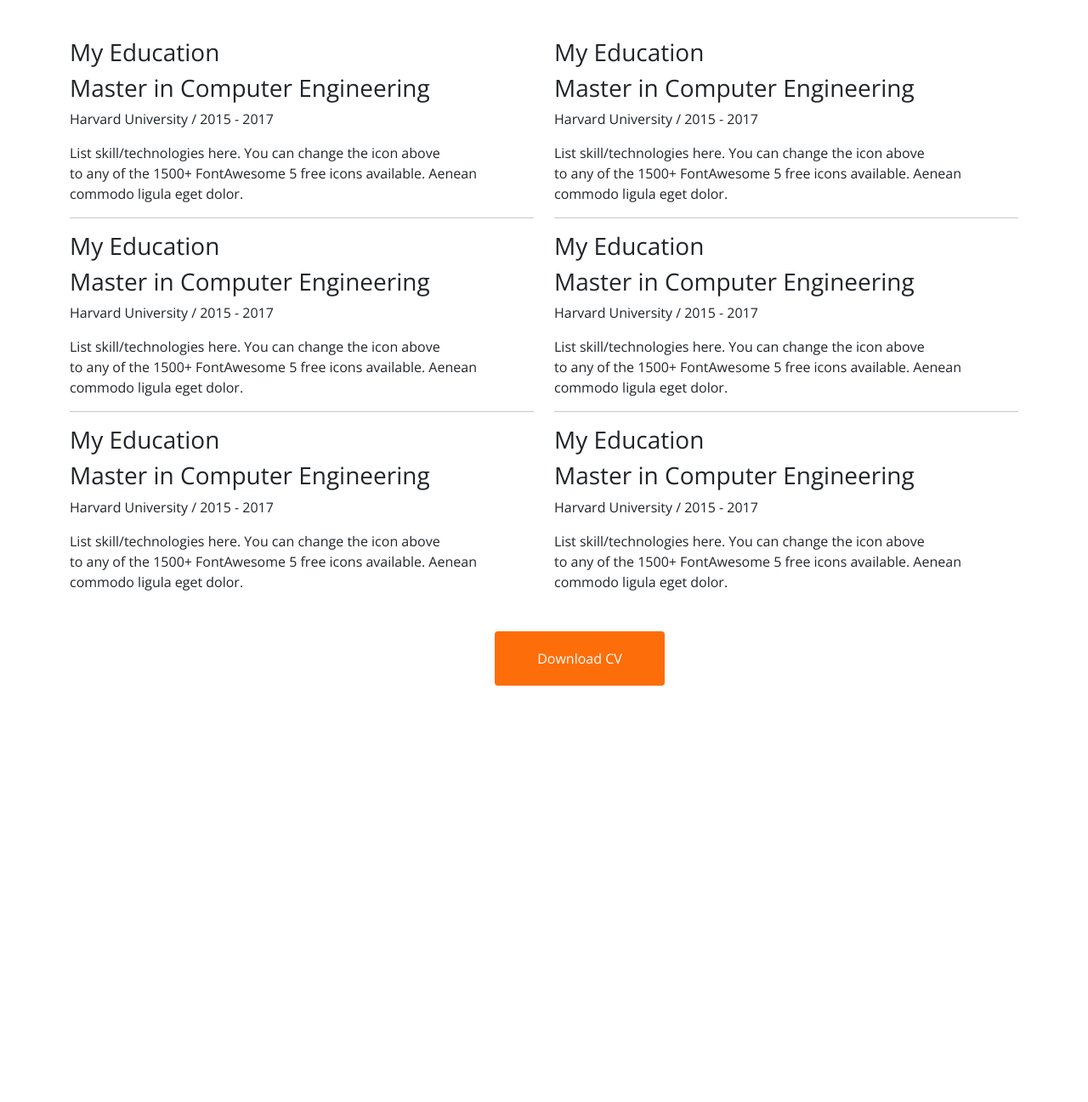
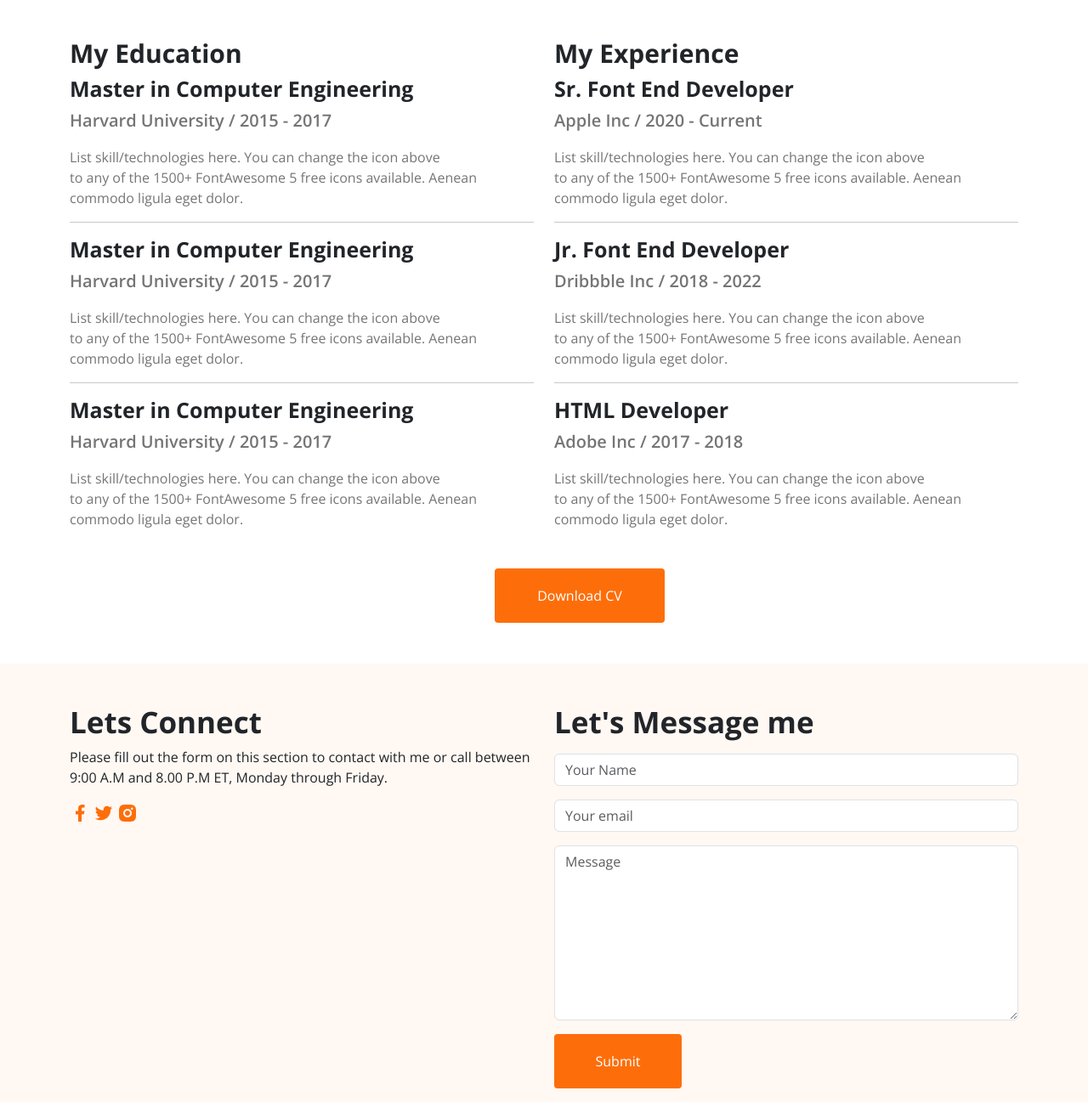
Before and after one commit to Ashfakatonu/dev-portfolio, a plain HTML site: page index.html in a window 1280 px wide. Shown: the part 2227-3524 px from the top of the page at 85% size. Before the commit the page ends 3082 px from the top, so only its background shows below. Drawn offline with nearby package versions, Linux system fonts and the light colour scheme.

Commit message:
All sections structure & design done!

```diff
--- a/index.html
+++ b/index.html
@@ -185,41 +185,41 @@
             <h3 class="text-center" style="font-weight: 700;font-size: 35px;">A summary of My Resume</h3>
             <div class="row mt-5">
                 <div class="col-sm-6 col-md-6 col-lg-6">
-                     <h3>My Education</h3>
-                     <h3>Master in Computer Engineering</h3>
-                     <p>Harvard University / 2015 - 2017</p>
-                     <p>List skill/technologies here. You can change the icon above <br>
+                     <h3 style="font-weight: 700; font-size: 30px;">My Education</h3>
+                     <h3 style="font-weight: 700;font-size: 25px;">Master in Computer Engineering</h3>
+                     <p style="font-weight: 600; font-size: 20px; color: #757575;">Harvard University / 2015 - 2017</p>
+                     <p style="font-weight: 400;  font-size: 16px; color: #757575;">List skill/technologies here. You can change the icon above <br>
                         to any of the 1500+ FontAwesome 5 free icons available. Aenean <br> commodo ligula eget dolor.</p>
                         <hr>
-                        <h3>My Education</h3>
-                     <h3>Master in Computer Engineering</h3>
-                     <p>Harvard University / 2015 - 2017</p>
-                     <p>List skill/technologies here. You can change the icon above <br>
+
+                     <h3  style="font-weight: 700;font-size: 25px;">Master in Computer Engineering</h3>
+                     <p style="font-weight: 600; font-size: 20px; color: #757575;">Harvard University / 2015 - 2017</p>
+                     <p style="font-weight: 400;  font-size: 16px; color: #757575;">List skill/technologies here. You can change the icon above <br>
                         to any of the 1500+ FontAwesome 5 free icons available. Aenean <br> commodo ligula eget dolor.</p>
                         <hr>
-                        <h3>My Education</h3>
-                     <h3>Master in Computer Engineering</h3>
-                     <p>Harvard University / 2015 - 2017</p>
-                     <p>List skill/technologies here. You can change the icon above <br>
+
+                     <h3 style="font-weight: 700;font-size: 25px;">Master in Computer Engineering</h3>
+                     <p style="font-weight: 600; font-size: 20px; color: #757575;">Harvard University / 2015 - 2017</p>
+                     <p style="font-weight: 400;  font-size: 16px; color: #757575;">List skill/technologies here. You can change the icon above <br>
                         to any of the 1500+ FontAwesome 5 free icons available. Aenean <br> commodo ligula eget dolor.</p>
                 </div>
                 <div class="col-sm-6 col-md-6 col-lg-6">
-                    <h3>My Education</h3>
-                    <h3>Master in Computer Engineering</h3>
-                    <p>Harvard University / 2015 - 2017</p>
-                    <p>List skill/technologies here. You can change the icon above <br>
+                    <h3 style="font-weight: 700;font-size: 30px;">My Experience</h3>
+                    <h3 style="font-weight: 700;font-size: 25px;">Sr. Font End Developer</h3>
+                    <p style="font-weight: 600;  font-size: 20px; color: #757575;">Apple Inc / 2020 - Current</p>
+                    <p  style="font-weight: 400;  font-size: 16px; color: #757575;">List skill/technologies here. You can change the icon above <br>
                        to any of the 1500+ FontAwesome 5 free icons available. Aenean <br> commodo ligula eget dolor.</p>
                        <hr>
-                       <h3>My Education</h3>
-                    <h3>Master in Computer Engineering</h3>
-                    <p>Harvard University / 2015 - 2017</p>
-                    <p>List skill/technologies here. You can change the icon above <br>
+
+                    <h3  style="font-weight: 700;font-size: 25px;">Jr. Font End Developer</h3>
+                    <p  style="font-weight: 600;  font-size: 20px; color: #757575;">Dribbble Inc / 2018 - 2022</p>
+                    <p style="font-weight: 400;  font-size: 16px; color: #757575;">List skill/technologies here. You can change the icon above <br>
                        to any of the 1500+ FontAwesome 5 free icons available. Aenean <br> commodo ligula eget dolor.</p>
                        <hr>
-                       <h3>My Education</h3>
-                    <h3>Master in Computer Engineering</h3>
-                    <p>Harvard University / 2015 - 2017</p>
-                    <p>List skill/technologies here. You can change the icon above <br>
+
+                    <h3  style="font-weight: 700;font-size: 25px;">HTML Developer</h3>
+                    <p style="font-weight: 600;  font-size: 20px; color: #757575;">Adobe Inc / 2017 - 2018</p>
+                    <p style="font-weight: 400;  font-size: 16px; color: #757575;">List skill/technologies here. You can change the icon above <br>
                        to any of the 1500+ FontAwesome 5 free icons available. Aenean <br> commodo ligula eget dolor.</p>
                </div>
 
@@ -228,12 +228,44 @@
             <button class="btn-cv ">Download CV</button>
         </div>
             </div>
-
-
-
         </div>
     </section>
 
+     <!------------------------------------------------------------FOOTER & CONTACT--------------------------------------------------------->
+     <section class="footer ">
+      <div class="container ">
+        <div class="row ">
+          <div class="col-sm-3 col-md-6 col-lg-6">
+                 <h3 class="mt-5" style="font-weight: 700;font-size: 35px;">Lets Connect</h1>
+                  <p>Please fill out the form on this section to contact with me or call between <br> 9:00 A.M and 8.00 P.M ET, Monday through Friday.</p>
+                     <img src="/Image/facebook.png" alt="#">
+                     <img src="/Image/twitter.png" alt="#">
+                     <img src="/Image/insta.png" alt="#">
+                </div>
+                <div class="col-sm-3 col-md-6 col-lg-6">
+                 <h3 class="mt-5"  style="font-weight: 700;font-size: 35px;">Let's Message me</h3>
+                 <form action="">
+                  <div class="mb-3 mt-3">
+                    <input type="Name" class="form-control" id="Name" placeholder="Your Name" name="Name">
+                    </div>
+                    <div class="mb-3">
+                      <input type="Your Email" class="form-control" id="pwd" placeholder="Your email" name="pswd">
+                    </div>
+
+                        <div class="mb-3 mt-3">
+                        <textarea class="form-control" rows="8" id="comment" name="text" placeholder="Message"></textarea>
+                        </div>
+                        <div class="mb-3 mt-3">
+                          <button class="submit">Submit</button>
+                        </div>
+
+
+                 </form>
+        </div>
+
+      </div>
+      </div>
+     </section>
 
     <script
       src="https://cdn.jsdelivr.net/npm/bootstrap@5.3.0-alpha1/dist/js/bootstrap.bundle.min.js"
--- a/style.css
+++ b/style.css
@@ -57,6 +57,7 @@
     color:#FD6E0A;
     width: 160px;
     height: 64px;
+    outline:none;
 
 
 }
@@ -99,3 +100,23 @@ border-radius: 4px;
     padding-left:500px;
     padding-top: 30px;
 }
+.footer{
+    background: url(/Image/footer-bg.png);
+    background-size: cover;
+    height:auto;
+    width:100%;
+}
+.submit{
+    background: #FD6E0A;
+    border:none;
+    outline: none;
+    color: white;
+    width: 150px;
+    height: 64px;
+border-radius: 4px;
+}
+.submit:hover{
+    background:#CF5500;
+    transition: 0.3s;
+
+}
```
Also changed, not shown: Image/footer-bg.png (added).
